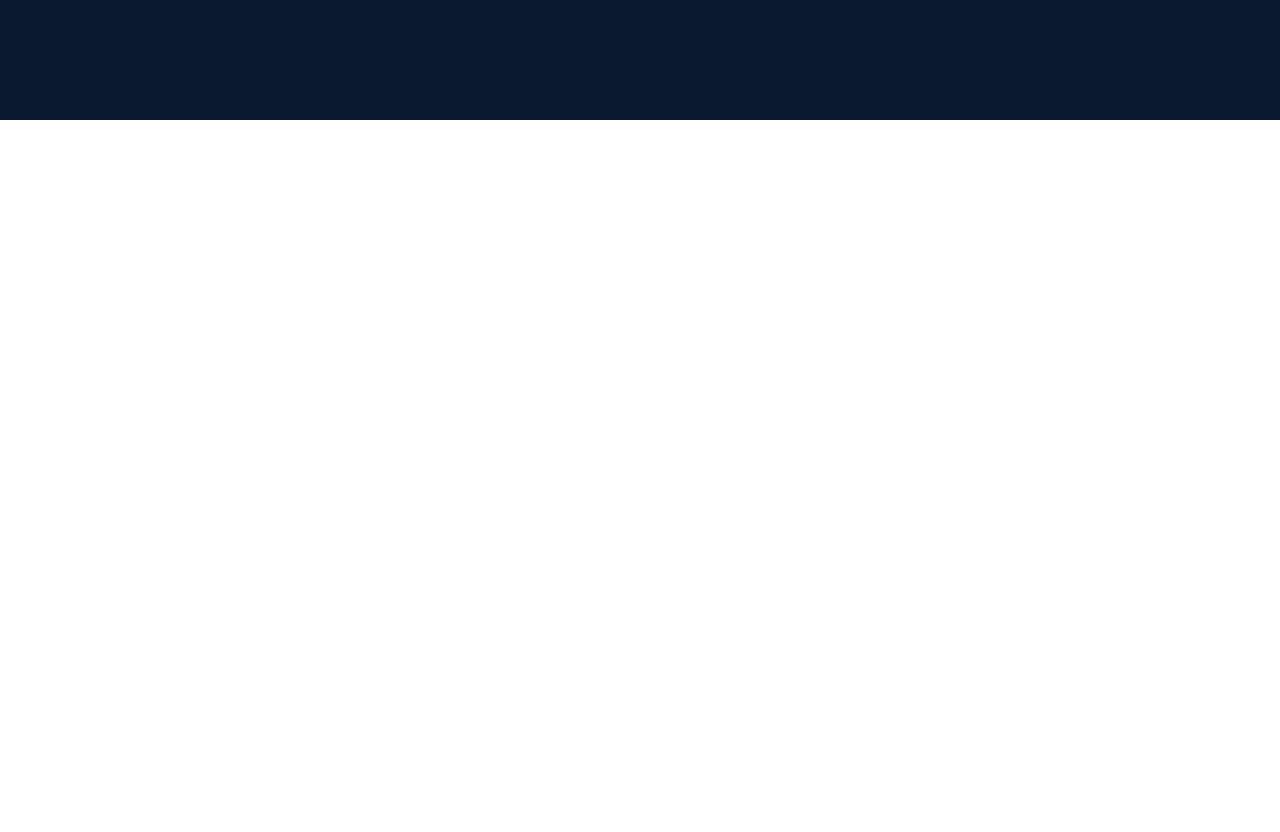
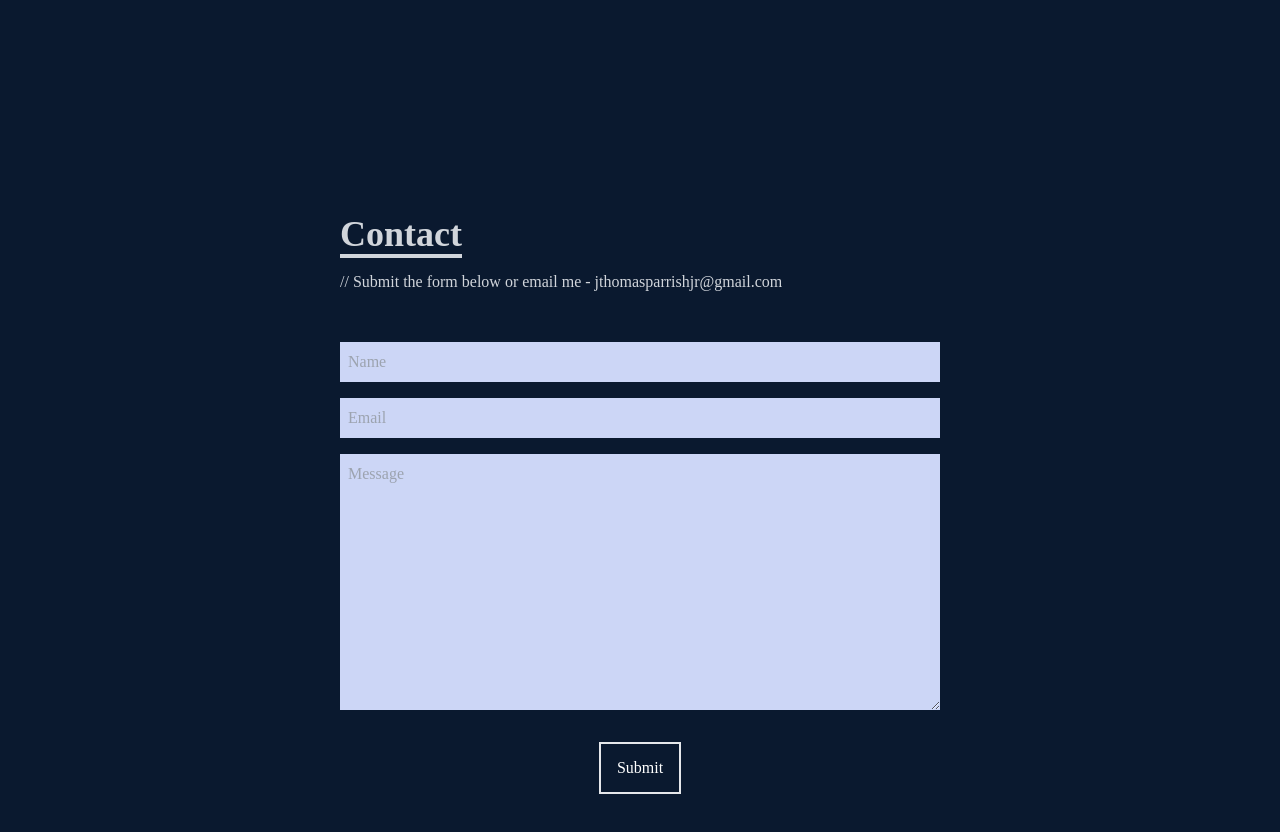
Before and after one commit to wowjimmyparrish/Portfolio, a React (Create React App) app: page / in a window 1280 px wide. Shown: the part 3080-3912 px from the top of the page. Before the commit the page ends 3200 px from the top, so only its background shows below. Built offline with nearby package versions, Linux system fonts and the light colour scheme.

Commit message:
added contact component

```diff
--- a/package.json
+++ b/package.json
@@ -10,6 +10,7 @@
     "react-dom": "^18.2.0",
     "react-icons": "^4.10.1",
     "react-scripts": "5.0.1",
+    "react-scroll": "^1.8.9",
     "styled-components": "^6.0.2",
     "web-vitals": "^2.1.4"
   },
--- a/src/App.js
+++ b/src/App.js
@@ -3,6 +3,7 @@
 import About from "./components/About";
 import Skills from "./components/Skills";
 import Projects from "./components/Projects";
+import Contact from "./components/Contact";
 function App() {
   return (
     <div>
@@ -11,6 +12,7 @@
       <About />
       <Skills />
       <Projects />
+      <Contact />
     </div>
   );
 }
--- /dev/null
+++ b/src/components/Contact.jsx
@@ -0,0 +1,48 @@
+import React from "react";
+
+function Contact() {
+  return (
+    <div
+      name="contact"
+      className="w-full h-screen bg-[#0a192f] flex justify-center items-center p-4"
+    >
+      <form
+        method="POST"
+        action="https://getform.io/f/3de9efc3-d254-4dc4-9146-15f15a399b42"
+        className="flex flex-col max-w-[600px] w-full"
+      >
+        <div className="pb-8">
+          <p className="text-4xl font-bold inline border-b-4 border-gray-300 text-gray-300">
+            Contact
+          </p>
+          <p className="text-gray-300 py-4">
+            // Submit the form below or email me - jthomasparrishjr@gmail.com
+          </p>
+        </div>
+        <input
+          className="bg-[#ccd6f6] p-2"
+          type="text"
+          placeholder="Name"
+          name="name"
+        />
+        <input
+          className="my-4 p-2 bg-[#ccd6f6]"
+          type="email"
+          placeholder="Email"
+          name="email"
+        />
+        <textarea
+          className="bg-[#ccd6f6] p-2"
+          name="message"
+          rows="10"
+          placeholder="Message"
+        ></textarea>
+        <button className="text-white border-2 hover:border-[#8892b0] hover:text-[#8892b0] px-4 py-3 my-8 mx-auto flex items-center">
+          Submit
+        </button>
+      </form>
+    </div>
+  );
+}
+
+export default Contact;
--- a/src/components/NavBar.jsx
+++ b/src/components/NavBar.jsx
@@ -2,6 +2,7 @@
 import { FaBars, FaTimes, FaGithub, FaLinkedinIn } from "react-icons/fa";
 import { HiOutlineMail } from "react-icons/hi";
 import { BsPersonLinesFill } from "react-icons/bs";
+import { Link } from "react-scroll";
 
 function NavBar() {
   const [nav, setNav] = useState(false);
```
Also changed, not shown: 1 other file (tests, documents, lock files or other folders).
